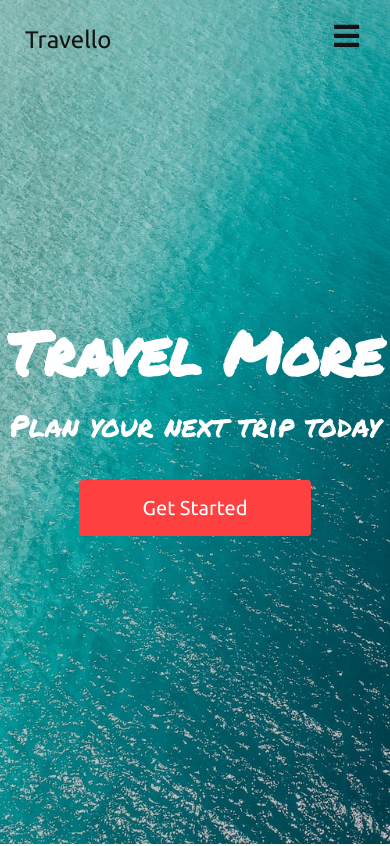
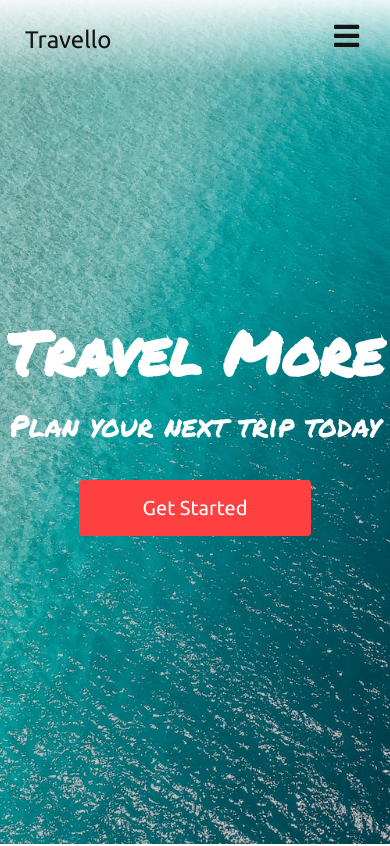
Before and after one commit to mikaelajoelle/gatsby-travel-website, a Gatsby site: page / in a window 390 px wide. Shown: the top 846 px of the page. Built offline with nearby package versions, Linux system fonts and the light colour scheme; Gatsby itself is replaced by a stand-in of ours.

Commit message:
Mobile navigation styling

```diff
--- a/src/components/Footer/FooterElements.js
+++ b/src/components/Footer/FooterElements.js
@@ -36,6 +36,7 @@ export const SocialLogo = styled(Link)`
     display: flex;
     align-items: center;
     margin-bottom: 16px;
+    font-family: "Ubuntu", sans-serif;
 `
 
 export const WebsiteRights = styled.small`
--- a/src/components/Navbar/NavBarElements.js
+++ b/src/components/Navbar/NavBarElements.js
@@ -14,8 +14,9 @@ export const Nav = styled.nav`
     z-index: 999;
 
     @media screen and (max-width: 960px) {
-        background: ${({ click }) => (click ? "#fff" :
-        "transparent")};
+        background: ${({ click, active }) => (click ? "#fff" :
+        active ? "#fff" :
+        "linear-gradient(to bottom, rgba(255, 255, 255, 0.9) 0%, rgba(255, 255, 255, 0)) 100%")};
         transition: 0.8s all ease;
     }
 `
```
